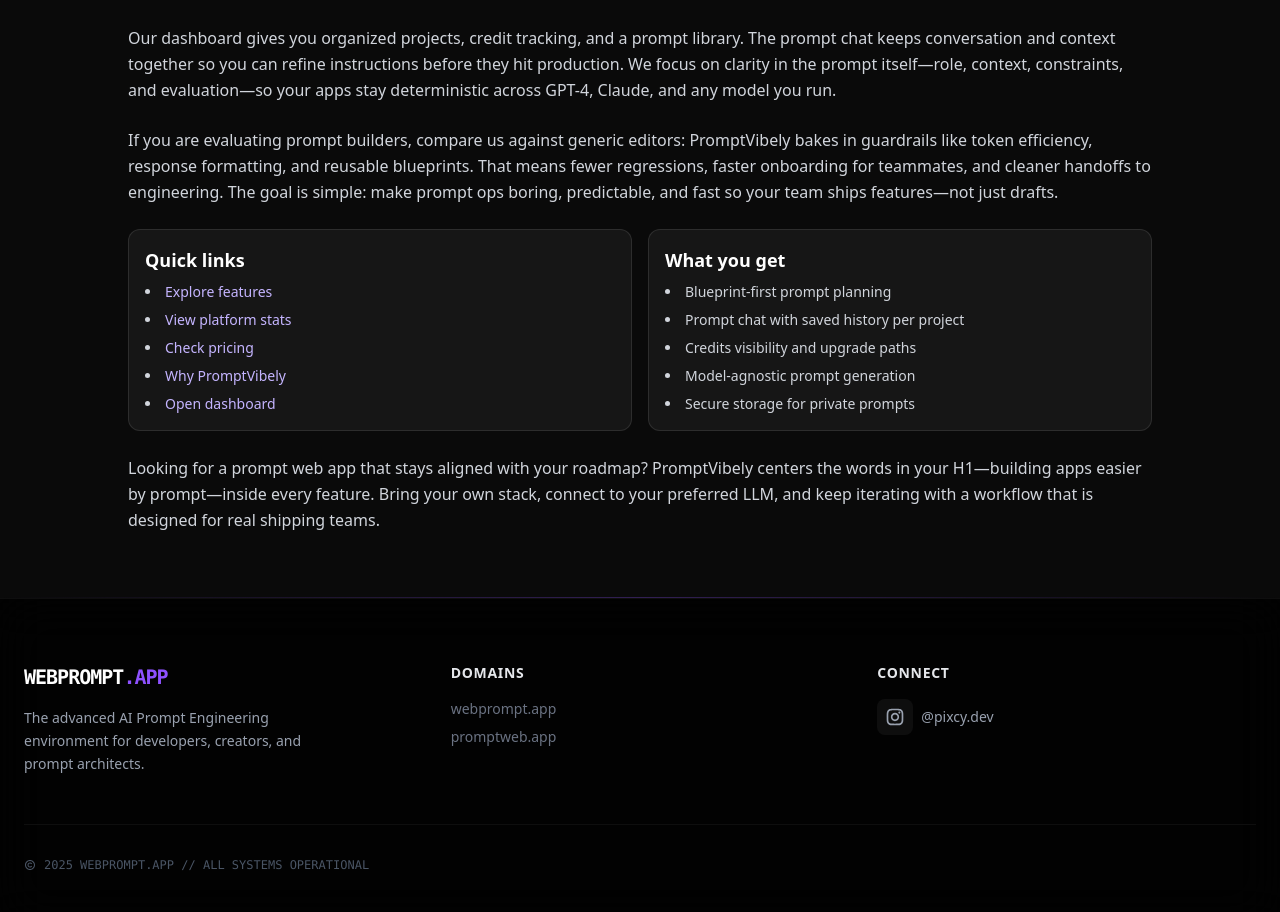
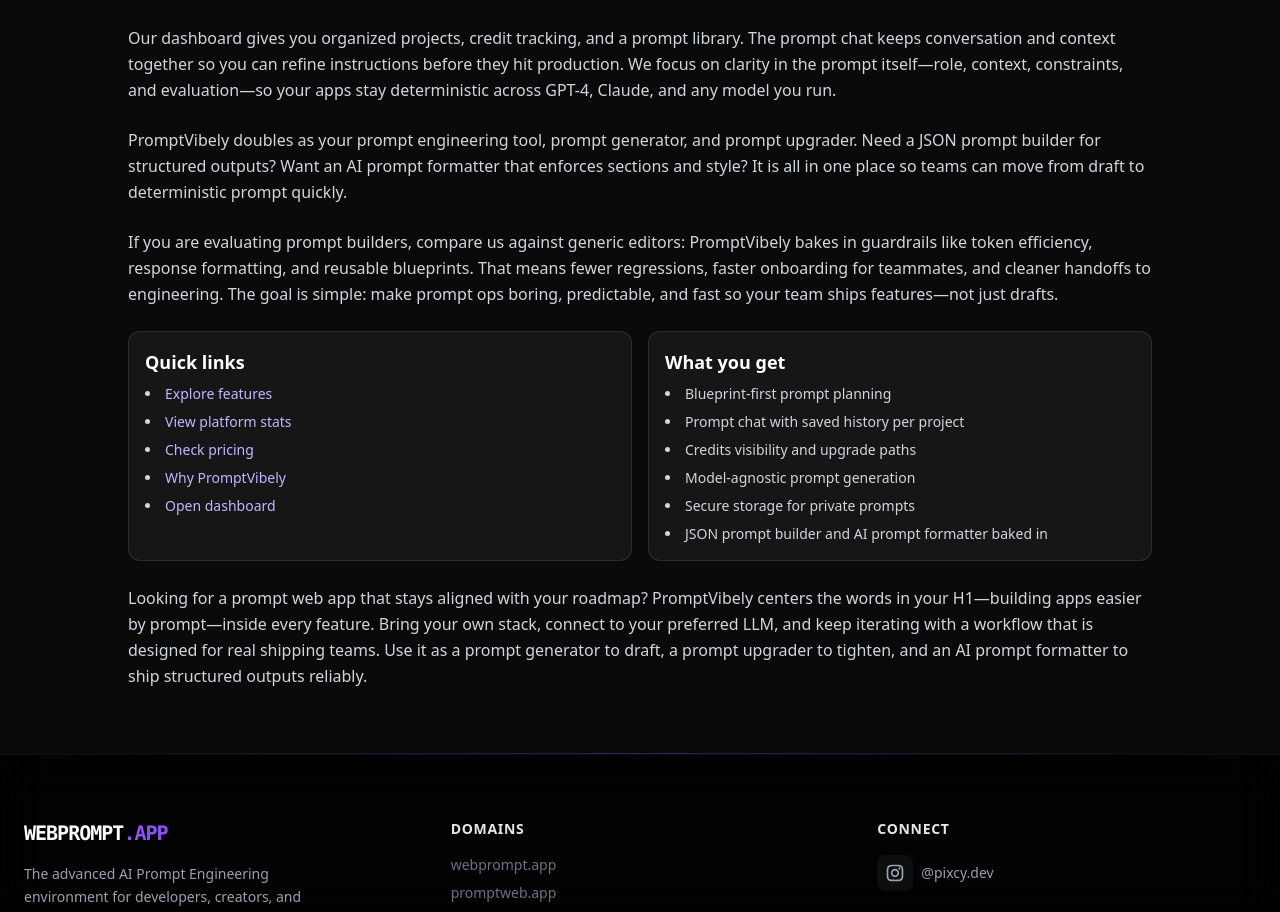
Before and after one commit to Tamizharuvi2006/promt, a React (Vite) app: page / in a window 1280 px wide. Shown: the part 3387-4299 px from the top of the page. Built offline with nearby package versions, Linux system fonts and the light colour scheme; no server answers; the database is empty.

Commit message:
Add target prompt keywords to SEO

```diff
--- a/src/components/Seo.jsx
+++ b/src/components/Seo.jsx
@@ -14,8 +14,8 @@
         ? description
         : `${ALT_BRAND} (aka ${PRIMARY_BRAND}) is the prompt web app to plan, build, and ship AI prompts for ChatGPT, Claude, and Gemini.`;
     const pageKeywords = keywords
-        ? `${keywords}, ${ALT_BRAND.toLowerCase()}, webprompt, prompt web app, ai prompt builder, prompt engineering`
-        : `${ALT_BRAND.toLowerCase()}, webprompt, prompt web app, prompt builder, ai prompt generator, prompt engineering, prompt ops, prompt automation`;
+        ? `${keywords}, ${ALT_BRAND.toLowerCase()}, webprompt, prompt web app, ai prompt builder, prompt engineering tool, prompt generator, prompt upgrader, json prompt builder, ai prompt formatter`
+        : `${ALT_BRAND.toLowerCase()}, webprompt, prompt web app, prompt builder, ai prompt generator, prompt engineering, prompt engineering tool, prompt upgrader, json prompt builder, ai prompt formatter, prompt ops, prompt automation`;
     const pageUrl = canonical || DEFAULT_SITE_URL;
     const imageUrl = image || DEFAULT_IMAGE;
 
--- a/src/pages/Home.jsx
+++ b/src/pages/Home.jsx
@@ -64,8 +64,8 @@
         <div className="min-h-screen bg-[#0a0a0a] relative flex flex-col font-sans selection:bg-violet-500/30">
             <Seo
                 title="PromptVibely Prompt Web App"
-                description="PromptVibely (WebPrompt) is the prompt web app to plan, build, and test AI prompts for production apps."
-                keywords="promptvibely, prompt web app, ai prompt builder, webprompt"
+                description="PromptVibely is the prompt engineering tool and JSON prompt builder that upgrades, formats, and ships production AI prompts."
+                keywords="promptvibely, prompt web app, ai prompt builder, prompt engineering tool, prompt generator, prompt upgrader, json prompt builder, ai prompt formatter"
                 canonical="https://webprompt.app/"
             />
 
@@ -145,6 +145,9 @@
                             Our dashboard gives you organized projects, credit tracking, and a prompt library. The prompt chat keeps conversation and context together so you can refine instructions before they hit production. We focus on clarity in the prompt itself—role, context, constraints, and evaluation—so your apps stay deterministic across GPT-4, Claude, and any model you run.
                         </p>
                         <p className="text-base leading-relaxed text-gray-300">
+                            PromptVibely doubles as your prompt engineering tool, prompt generator, and prompt upgrader. Need a JSON prompt builder for structured outputs? Want an AI prompt formatter that enforces sections and style? It is all in one place so teams can move from draft to deterministic prompt quickly.
+                        </p>
+                        <p className="text-base leading-relaxed text-gray-300">
                             If you are evaluating prompt builders, compare us against generic editors: PromptVibely bakes in guardrails like token efficiency, response formatting, and reusable blueprints. That means fewer regressions, faster onboarding for teammates, and cleaner handoffs to engineering. The goal is simple: make prompt ops boring, predictable, and fast so your team ships features—not just drafts.
                         </p>
                         <div className="grid grid-cols-1 md:grid-cols-2 gap-4 text-sm text-gray-300">
@@ -166,11 +169,12 @@
                                     <li>Credits visibility and upgrade paths</li>
                                     <li>Model-agnostic prompt generation</li>
                                     <li>Secure storage for private prompts</li>
+                                    <li>JSON prompt builder and AI prompt formatter baked in</li>
                                 </ul>
                             </div>
                         </div>
                         <p className="text-base leading-relaxed text-gray-300">
-                            Looking for a prompt web app that stays aligned with your roadmap? PromptVibely centers the words in your H1—building apps easier by prompt—inside every feature. Bring your own stack, connect to your preferred LLM, and keep iterating with a workflow that is designed for real shipping teams.
+                            Looking for a prompt web app that stays aligned with your roadmap? PromptVibely centers the words in your H1—building apps easier by prompt—inside every feature. Bring your own stack, connect to your preferred LLM, and keep iterating with a workflow that is designed for real shipping teams. Use it as a prompt generator to draft, a prompt upgrader to tighten, and an AI prompt formatter to ship structured outputs reliably.
                         </p>
                     </div>
                 </section>
```
Also changed, not shown: public/robots.txt.
